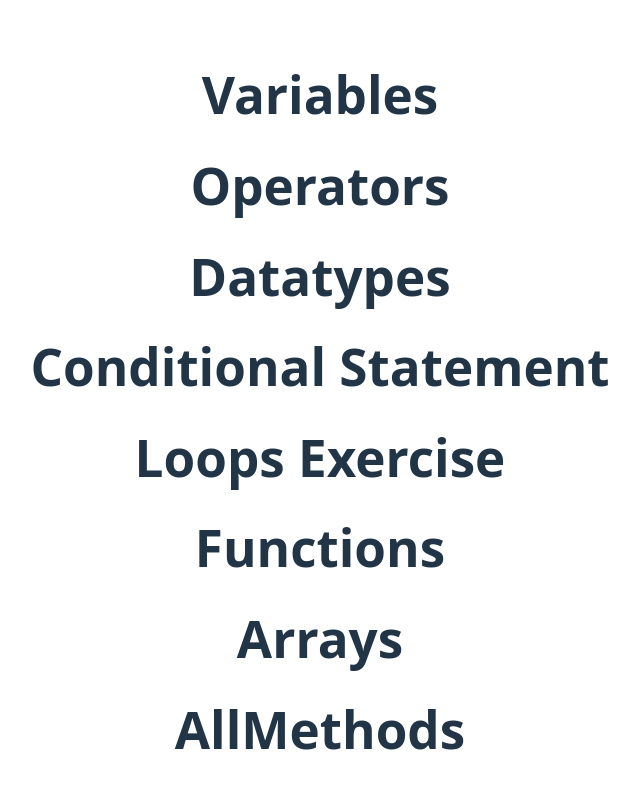
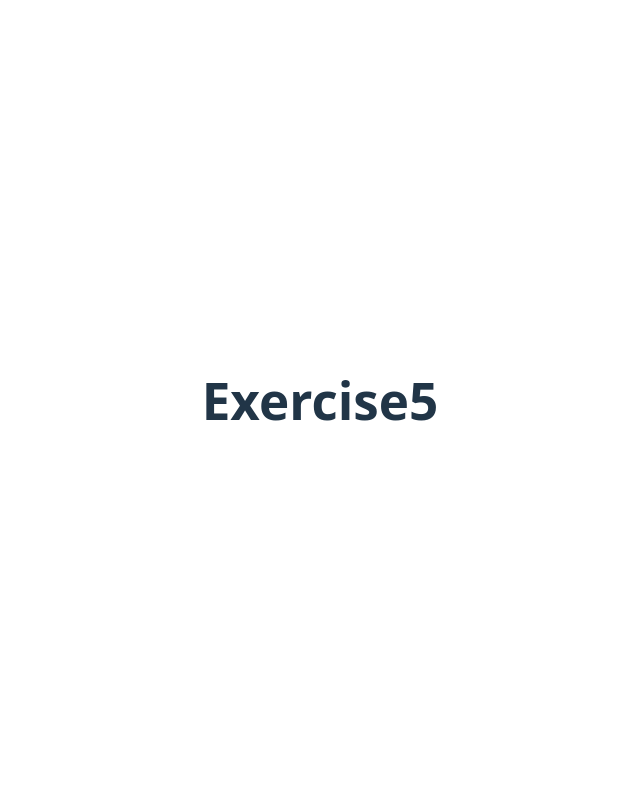
Before and after one commit to kuldeeepkumar/Training, a React (Vite) app: page / in a window 1280 px wide. Shown: the top 788 px of the page, without its empty margins (320-960 px from the left). Built offline with nearby package versions, Linux system fonts and the light colour scheme.

Commit message:
Exercise5 is done

```diff
--- a/src/App.jsx
+++ b/src/App.jsx
@@ -5,13 +5,15 @@ import Exercise2 from './exercises/exercise2/Exercise2'
 import Questions from './exercises/Questions'
 import Exercise3 from './exercises/exercise3/Exercise3'
 import Exercise4 from './exercises/exercise4/Exercise4'
+import Exercise5 from './exercises/exercise5/Exercise5';
 function App() {
   return (
     <>
-      <Exercise1/>
-    <Exercise2/>
-    <Exercise3/>
-    <Exercise4/>
+      {/* <Exercise1/> */}
+    {/* <Exercise2/> */}
+    {/* <Exercise3/> */}
+    {/* <Exercise4/>  */}
+    <Exercise5/>
 
     </>
   );
```
Also changed, not shown: src/exercises/exercise5/Exercise5.jsx (renamed from src/exercises/exercise5/exercise5.jsx).
